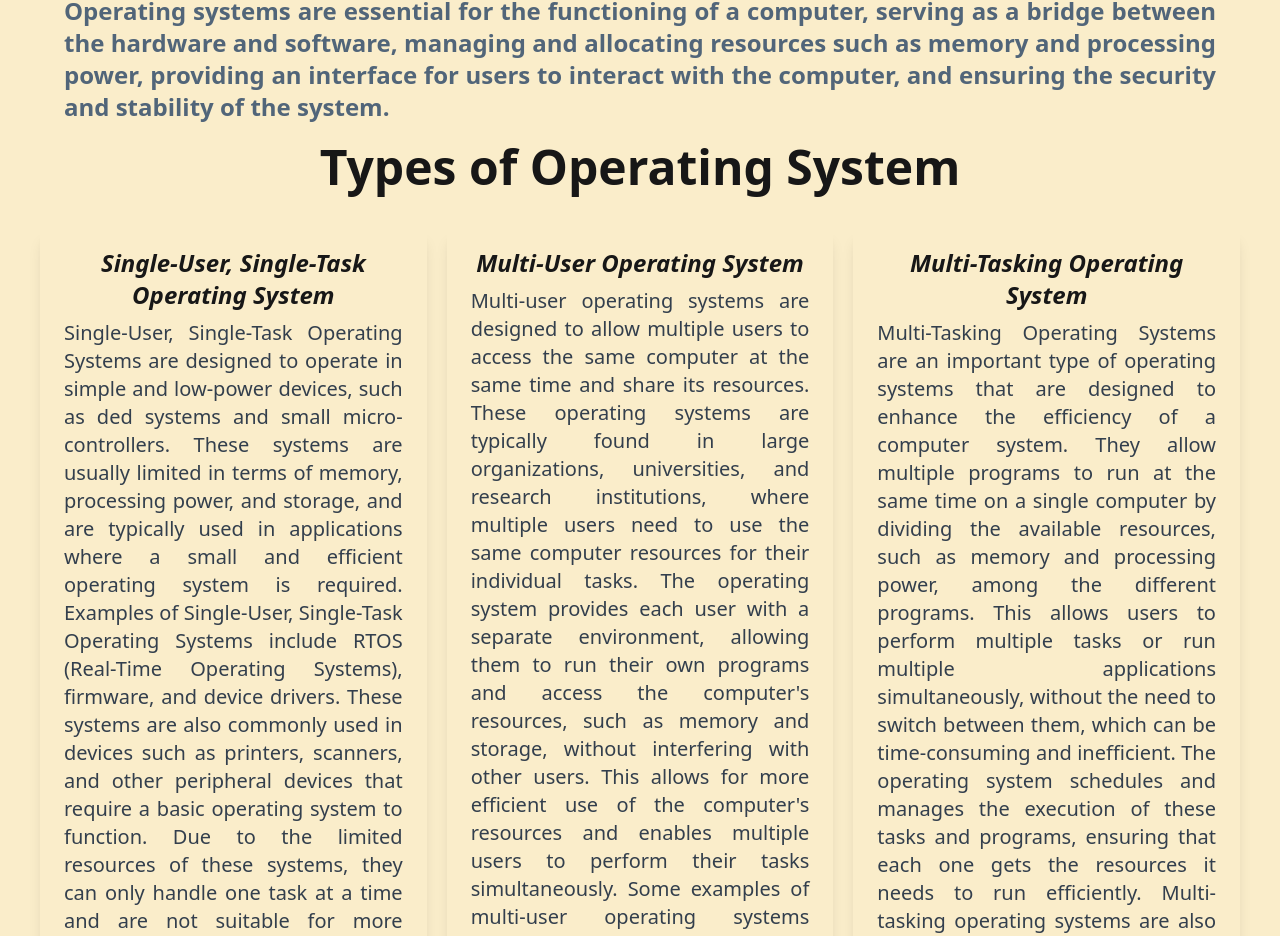
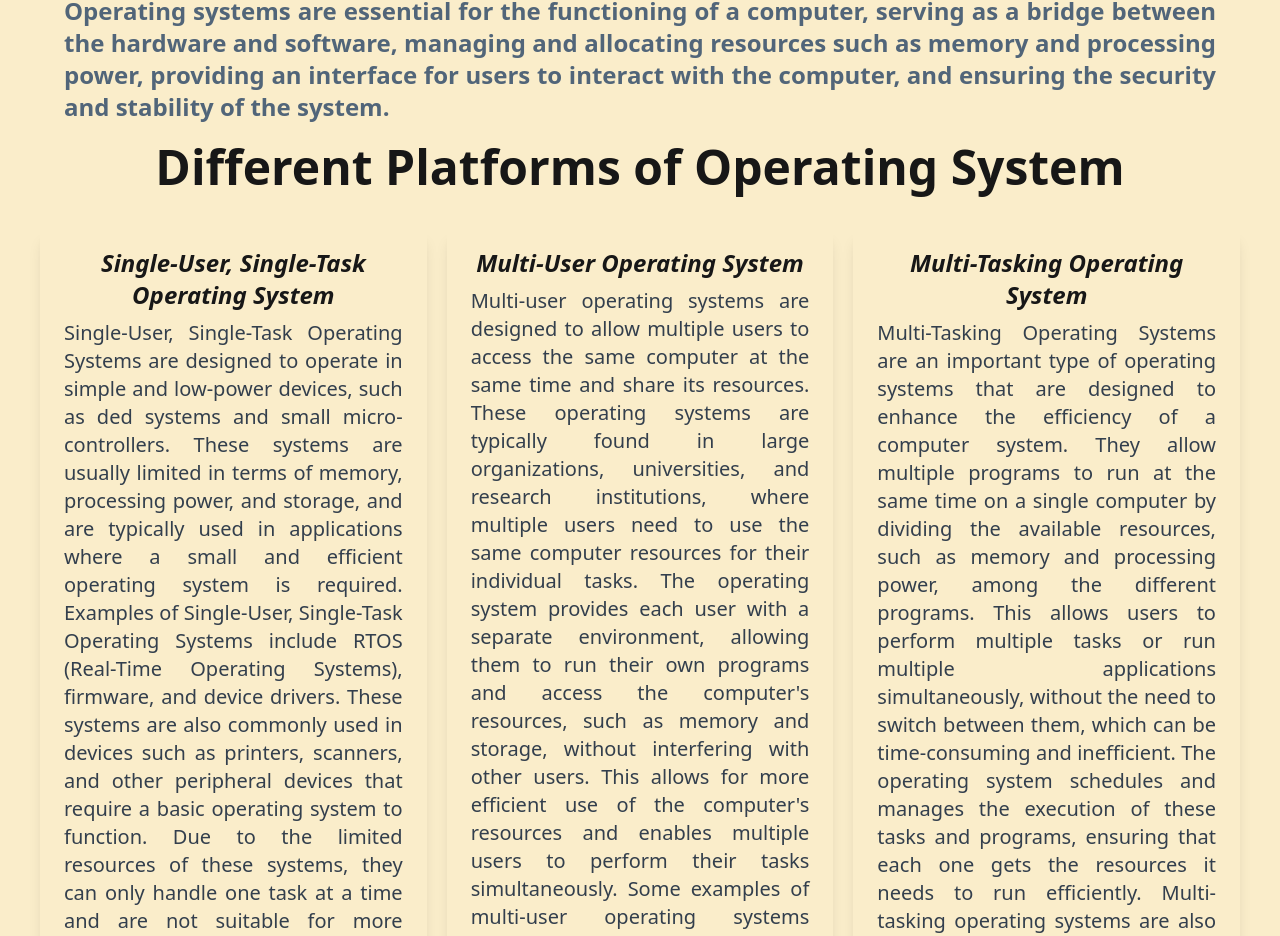
Before and after one commit to yslaa/CSPT1, a website: page Operating-System.html in a window 1280 px wide. Shown: the part 758-1694 px from the top of the page. Drawn offline with nearby package versions, Linux system fonts and the light colour scheme.

Commit message:
Refactor os

```diff
--- a/Operating-System.html
+++ b/Operating-System.html
@@ -101,7 +101,7 @@
 
     <!-- Cards -->
     <h1 class="text-center text-5xl font-semibold text-neutral-900 pt-1">
-      Types of Operating System
+      Different Platforms of Operating System
     </h1>
     <div
       class="p-10 grid grid-cols-1 sm:grid-cols-1 md:grid-cols-3 lg:grid-cols-3 xl:grid-cols-3 gap-5"
@@ -324,7 +324,7 @@
 
     <!-- Cards -->
     <h1 class="text-center text-5xl font-semibold text-neutral-900 pt-1">
-      Other Types of Operating System
+      Other Platforms of Operating System
     </h1>
     <div
       class="p-10 grid grid-cols-1 sm:grid-cols-1 md:grid-cols-3 lg:grid-cols-3 xl:grid-cols-3 gap-5"
```
